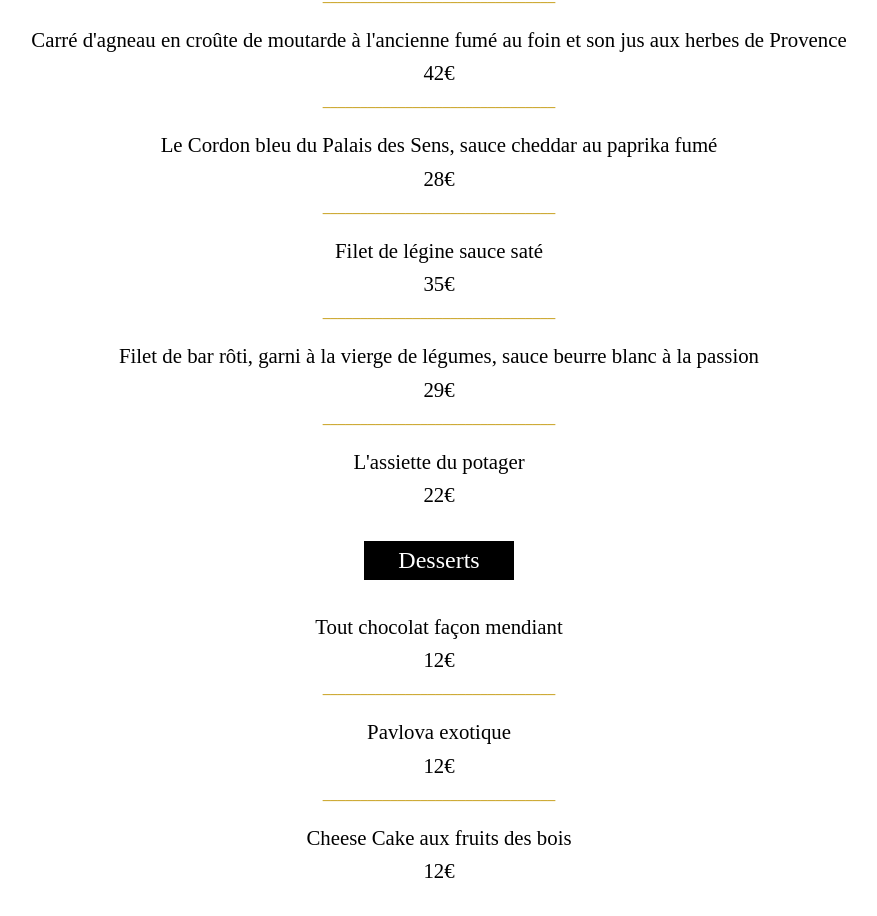
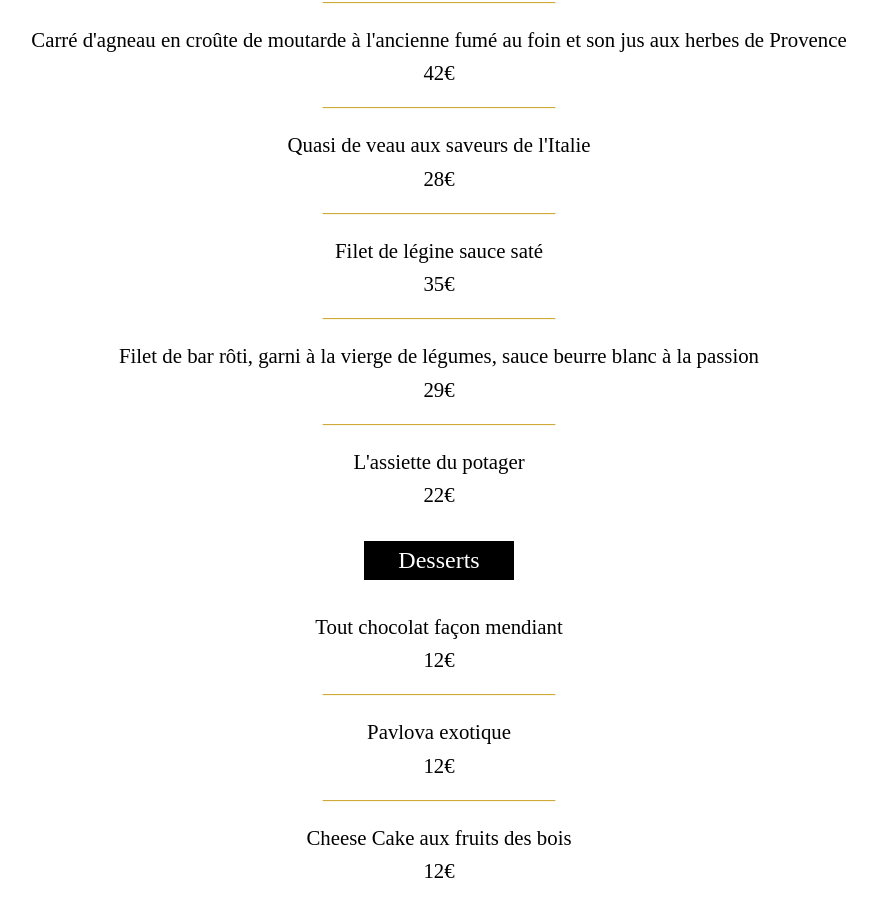
Before and after one commit to leonorine/palaisdessens, a Vue app: page /carte in a window 1280 px wide. Shown: the part 799-1715 px from the top of the page, without its empty margins (201-1078 px from the left). Built offline with nearby package versions, Linux system fonts and the light colour scheme.

Commit message:
plat quasi de veau

```diff
--- a/src/views/carte.vue
+++ b/src/views/carte.vue
@@ -34,7 +34,7 @@
             </div>
             <p class="trait">_______________________________</p>
             <div class="carte-item">
-                <p class="nom">Le Cordon bleu du Palais des Sens, sauce cheddar au paprika fumé</p>
+                <p class="nom">Quasi de veau aux saveurs de l'Italie</p>
                 <p class="prix">28€</p>
             </div>
             <p class="trait">_______________________________</p>
```
